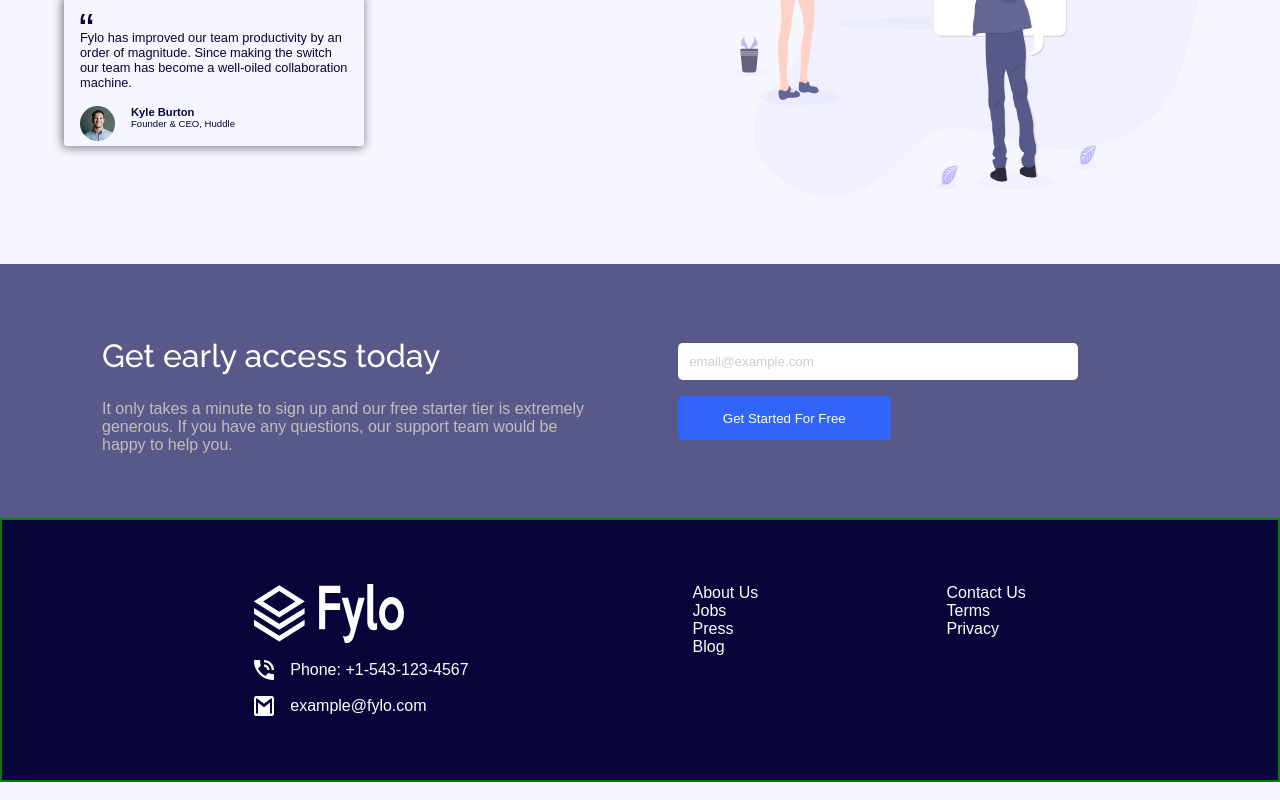
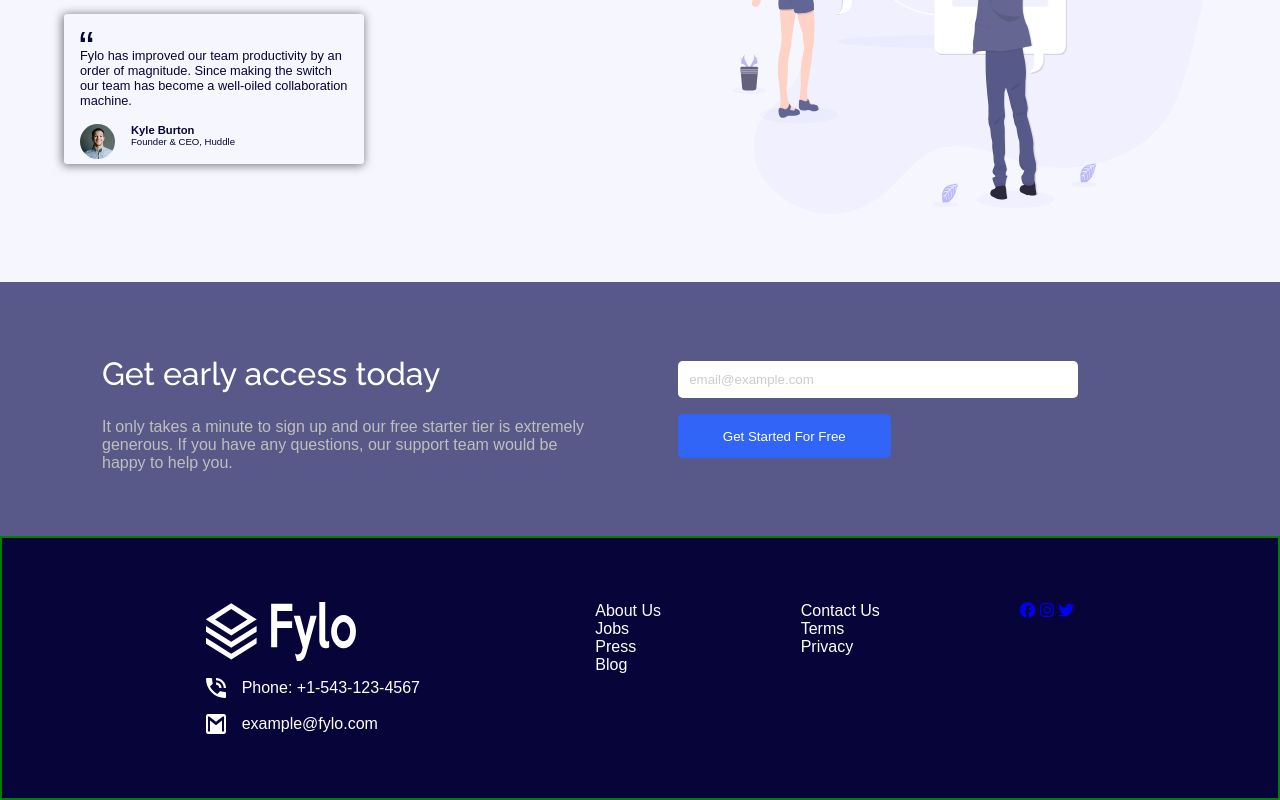
Before and after one commit to KaueACLima/projeto-fylo-landing-page-with-two-column-layout-master, a plain HTML site: page index.html in a window 1280 px wide. Shown: the part 1210-2010 px from the top of the page. Drawn offline with Linux system fonts and the light colour scheme.

Commit message:
Update CSS

```diff
--- a/assets/css/index.css
+++ b/assets/css/index.css
@@ -228,9 +228,13 @@ p:nth-child(3) {
 
 }
 
+
 .rodape .rodape-info .logo-rodape{
     width: 150px;
     height: 60px;
+
+    display: block;
+
     margin-bottom: 1rem;
 }
 
--- a/index.html
+++ b/index.html
@@ -13,6 +13,10 @@
   <link
     href="https://fonts.googleapis.com/css2?family=Open+Sans:ital,wght@0,300..800;1,300..800&family=Raleway:ital,wght@0,100..900;1,100..900&display=swap"
     rel="stylesheet">
+
+  <link rel="stylesheet" href="https://cdnjs.cloudflare.com/ajax/libs/font-awesome/5.15.4/css/all.min.css"
+    integrity="sha512-1ycn6IcaQQ40/MKBW2W4Rhis/DbILU74C1vSrLJxCq57o941Ym01SwNsOMqvEBFlcgUa6xLiPY/NS5R+E6ztJQ=="
+    crossorigin="anonymous" referrerpolicy="no-referrer" />A
 
   <link rel="stylesheet" href="./assets/css/reset.css">
   <link rel="stylesheet" href="./assets/css/variables.css">
@@ -121,7 +125,9 @@
 
   <footer class="rodape">
     <div class="rodape-info">
-      <img class="logo-rodape" src="./assets/images/logo-footer.svg" alt="Logo footer">
+      <div class="rodape-logo">
+        <img class="logo-rodape" src="./assets/images/logo-footer.svg" alt="Logo footer">
+      </div>
       <div class="rodape-info-contato">
         <img src="./assets/images/icon-phone.svg" alt="icon phone">
         <p>Phone: +1-543-123-4567</p>
@@ -140,6 +146,12 @@
       <li>Terms</li>
       <li>Privacy</li>
     </ul>
+
+    <div class="rodape-rede-sociais">
+      <a href="#"><i class="fab fa-facebook"></i></a>
+      <a href="#"><i class="fab fa-instagram"></i></a>
+      <a href="#"><i class="fab fa-twitter"></i></a>
+    </div>
   </footer>
 
   <!-- <footer>
```
